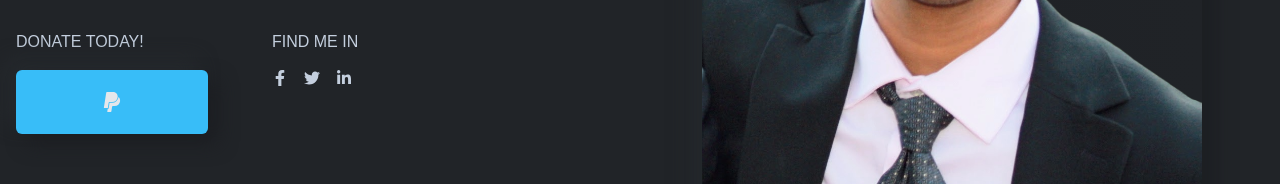
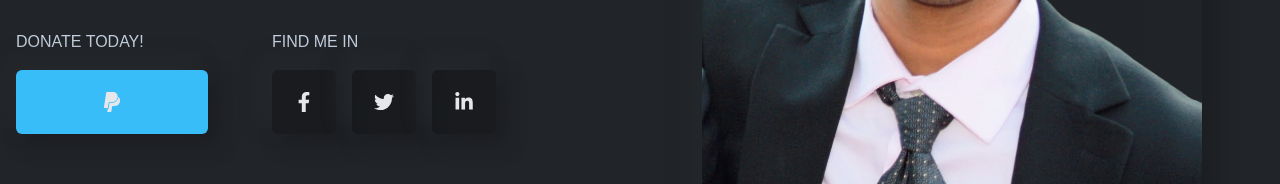
Before and after one commit to aviBandi/Paul-Kimbler-Website, a React (Create React App) app in the folder my-app/: page / in a window 1280 px wide. Shown: the part 468-652 px from the top of the page. Built offline with nearby package versions, Linux system fonts and the light colour scheme.

Commit message:
added  bannerIcon stuff
whoot this thing should be done rn. lets go

```diff
--- a/my-app/src/index.css
+++ b/my-app/src/index.css
@@ -1,3 +1,9 @@
 @tailwind base;
 @tailwind components;
 @tailwind utilities;
+
+@layer components{
+    .bannerIcon{
+        @apply w-16 h-16 bg-black bg-opacity-25 text-gray-200 text-xl inline-flex items-center justify-center rounded-md shadow-shadowOne hover:bg-opacity-40 hover:-translate-y-1 transition-all hover:text-sky-400 cursor-pointer duration-300;
+    }
+}
```
